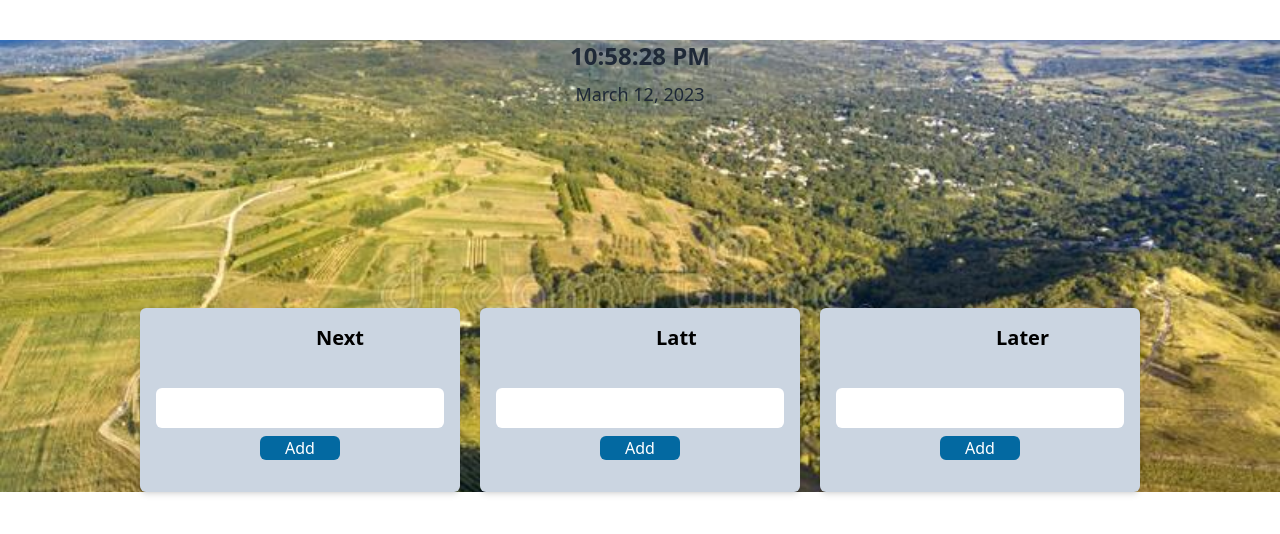
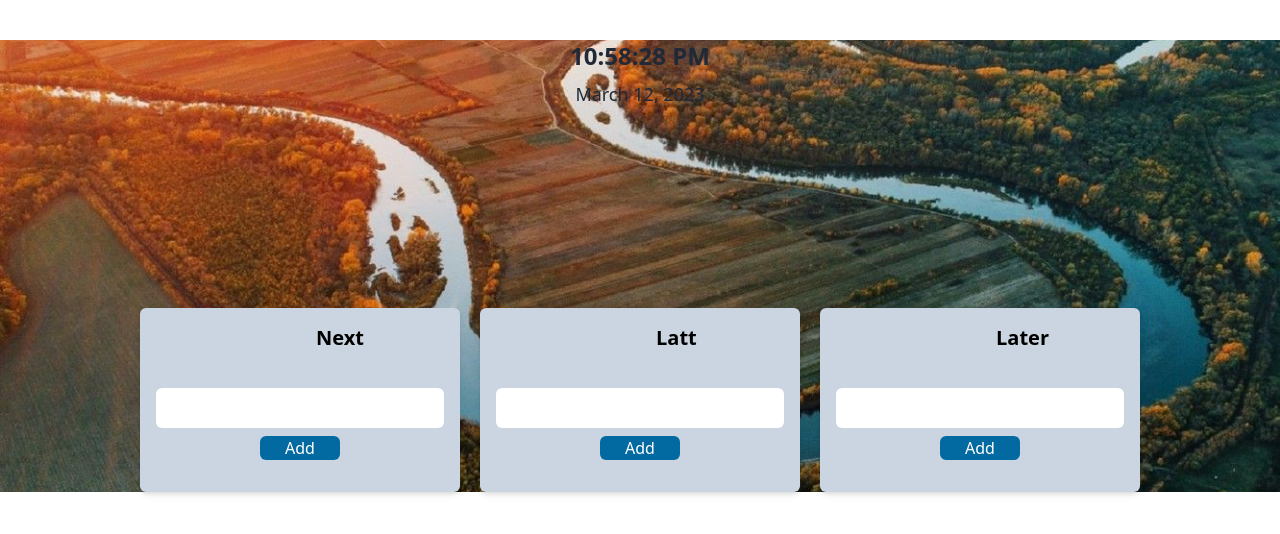
Before and after one commit to costiucigor/Todofy, a Vue app: page / in a window 1280 px wide. Shown: the top 534 px of the page. Built offline with nearby package versions, Linux system fonts and the light colour scheme.

Commit message:
bg image

```diff
--- a/src/App.vue
+++ b/src/App.vue
@@ -10,7 +10,7 @@
 
 <style>
 .bg-image {
-  background-image: url('/src/assets/panorama-nature-hills-moldova-near-balanesti-village-193107868.jpg');
+  background-image: url('/src/assets/3409913 (1).jpg');
   background-size: cover;
   background-position: center center;
   background-repeat: no-repeat;
```
Also changed, not shown: src/assets/3409913 (1).jpg (added).
